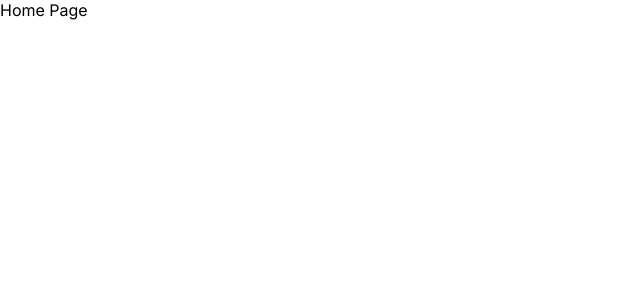
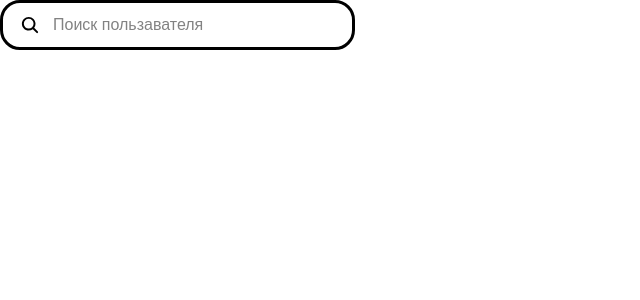
Before and after one commit to albuuums-team/albuuums-frontend, a Next.js app: page / in a window 1280 px wide. Shown: the top 300 px of the page, without its empty margins (0-640 px from the left). Built offline with nearby package versions, Linux system fonts and the light colour scheme.

Commit message:
Create input-component

```diff
--- a/src/pages/home-page/ui/home-page.tsx
+++ b/src/pages/home-page/ui/home-page.tsx
@@ -1,3 +1,4 @@
+import Input from '@/shared/ui-kit/input/ui/input'
 export const HomePage = () => {
-  return <div>Home Page</div>;
-};
+	return <Input placeholder='Поиск пользавателя' />
+}
--- /dev/null
+++ b/src/shared/ui-kit/input/ui/input.module.css
@@ -0,0 +1,34 @@
+.input {
+	max-width: 355px;
+	width: 100%;
+
+	display: flex;
+	align-items: center;
+}
+
+.input-content {
+	width: 100%;
+
+	position: relative;
+	box-sizing: border-box;
+	border: 3px solid rgba(0, 0, 0, 1);
+	border-radius: 20px;
+
+	margin: 0 auto;
+	padding: 13px 13px;
+	font-size: 16px;
+	line-height: 18px;
+	outline: none;
+}
+.input-content[type='text'] {
+	padding-left: 50px;
+}
+.input-content::placeholder {
+	opacity: 90%;
+}
+.icon {
+	position: absolute;
+	width: 20px;
+	height: 20px;
+	left: 20px;
+}
--- /dev/null
+++ b/src/shared/ui-kit/input/ui/input.tsx
@@ -0,0 +1,25 @@
+import { FunctionComponent, InputHTMLAttributes } from 'react'
+import { IoSearch } from 'react-icons/io5'
+import style from './input.module.css'
+
+interface Props extends InputHTMLAttributes<HTMLInputElement> {
+	placeholder: string
+}
+const Input: FunctionComponent<Props> = ({
+	placeholder,
+	children,
+	...rest
+}) => {
+	return (
+		<div className={style.input}>
+			<input
+				className={style['input-content']}
+				type='text'
+				placeholder={placeholder}
+			/>
+			<IoSearch className={style['icon']} />
+		</div>
+	)
+}
+
+export default Input
```
Also changed, not shown: package.json (+5 -2 lines), src/shared/ui-kit/input/index.ts (added), 1 other file (tests, documents, lock files or other folders).
